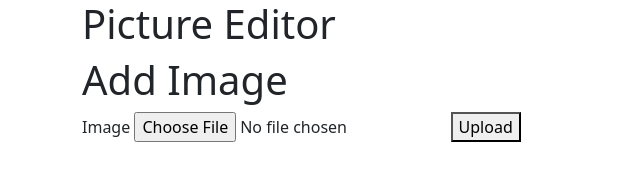
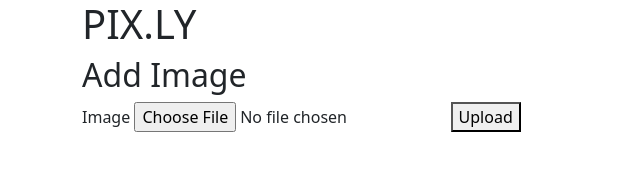
Before and after one commit to rxperez12/pixly, a website built with Vite: page fe/index.html in a window 1280 px wide. Shown: the whole page, without its empty margins (0-640 px from the left). Built offline with nearby package versions, Linux system fonts and the light colour scheme.

Commit message:
pixly title

```diff
--- a/fe/index.html
+++ b/fe/index.html
@@ -16,8 +16,8 @@
 
   </nav>
 
-  <h1>Picture Editor</h1>
-  <h1>Add Image</h1>
+  <h1>PIX.LY</h1>
+  <h2>Add Image</h2>
   <div id="root"></div>
   <div class="Upload-image-form">
     <form action="http://localhost:3000/add" method="post" enctype="multipart/form-data">
```
